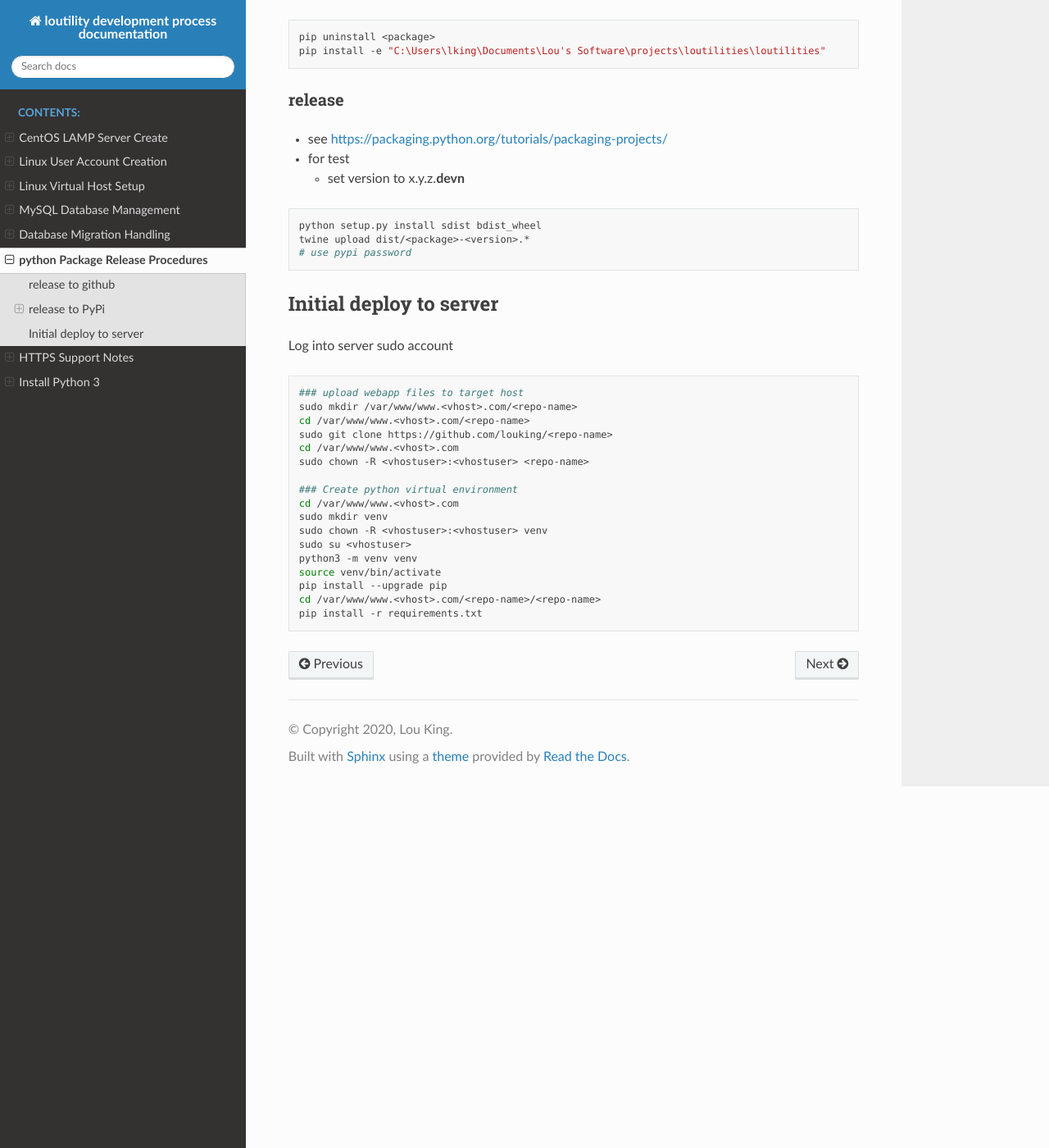
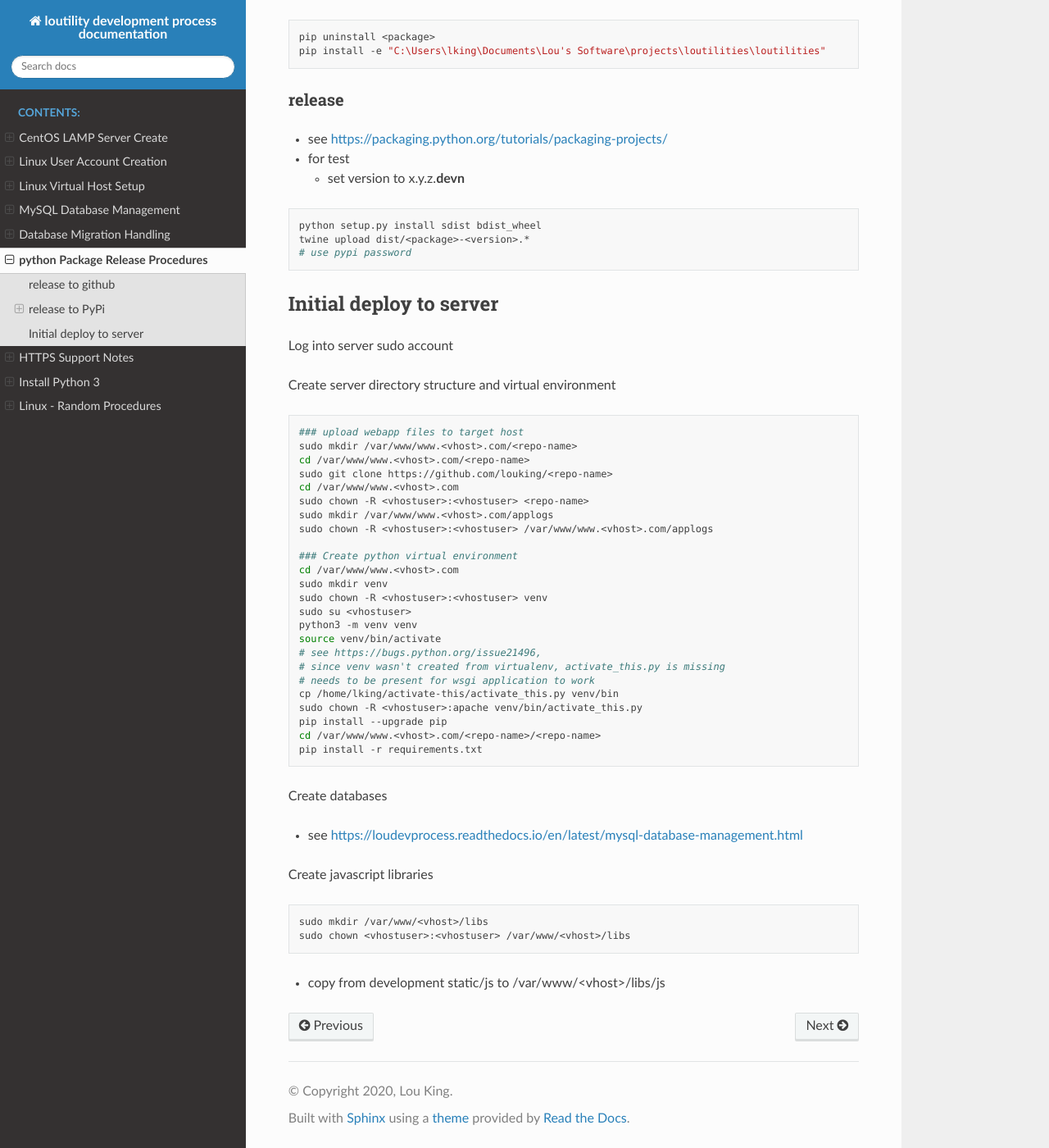
Before and after one commit to shanholtzerk/fork_loudevprocess, a Sphinx documentation site: the page built from docs/source/python-package-release-procedure.rst, in a window 1280 px wide and 1400 px high, scrolled down 1852 px. Shown: the whole window at 82% size. Built offline with Sphinx 7.4.7 and the Read the Docs theme 2.0.0, drawn with Linux system fonts in a browser that asks for light colours.

```diff
--- a/docs/source/index.rst
+++ b/docs/source/index.rst
@@ -18,6 +18,7 @@
    python-package-release-procedure
    https-support-notes
    install-python-3
+   linux-random-procedures
 
 
 Indices and tables
--- a/docs/source/python-package-release-procedure.rst
+++ b/docs/source/python-package-release-procedure.rst
@@ -117,6 +117,8 @@
 --------------------------
 Log into server sudo account
 
+Create server directory structure and virtual environment
+
 .. code-block:: shell
 
     ### upload webapp files to target host
@@ -125,6 +127,8 @@
     sudo git clone https://github.com/louking/<repo-name>
     cd /var/www/www.<vhost>.com
     sudo chown -R <vhostuser>:<vhostuser> <repo-name>
+    sudo mkdir /var/www/www.<vhost>.com/applogs
+    sudo chown -R <vhostuser>:<vhostuser> /var/www/www.<vhost>.com/applogs
 
     ### Create python virtual environment
     cd /var/www/www.<vhost>.com
@@ -133,6 +137,24 @@
     sudo su <vhostuser>
     python3 -m venv venv
     source venv/bin/activate
+    # see https://bugs.python.org/issue21496,
+    # since venv wasn't created from virtualenv, activate_this.py is missing
+    # needs to be present for wsgi application to work
+    cp /home/lking/activate-this/activate_this.py venv/bin
+    sudo chown -R <vhostuser>:apache venv/bin/activate_this.py
     pip install --upgrade pip
     cd /var/www/www.<vhost>.com/<repo-name>/<repo-name>
     pip install -r requirements.txt
+
+Create databases
+
+- see https://loudevprocess.readthedocs.io/en/latest/mysql-database-management.html
+
+Create javascript libraries
+
+.. code-block:: shell
+
+    sudo mkdir /var/www/<vhost>/libs
+    sudo chown <vhostuser>:<vhostuser> /var/www/<vhost>/libs
+
+- copy from development static/js to /var/www/<vhost>/libs/js
```
Also changed, not shown: docs/source/linux-random-procedures.rst (added, +39 -0 lines), docs/source/linux-virtual-host-setup.rst (+8 -5 lines).
